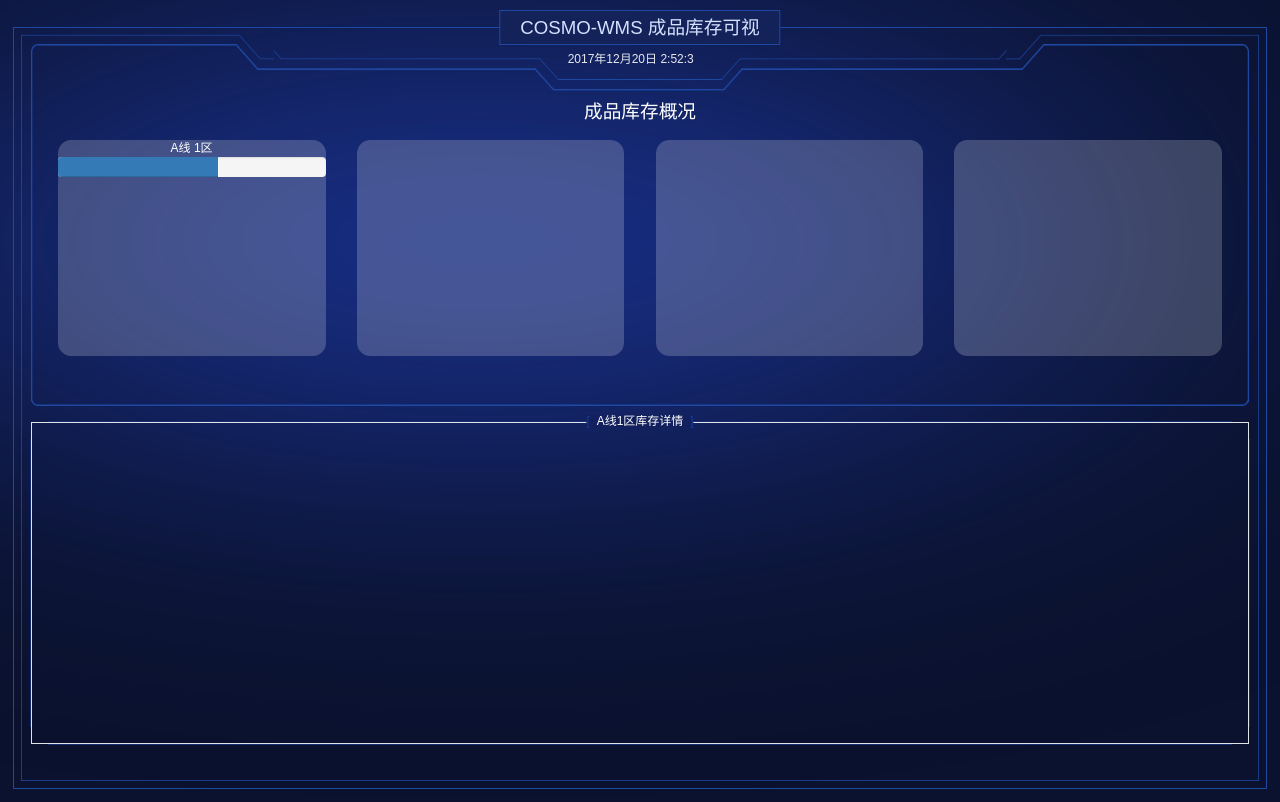
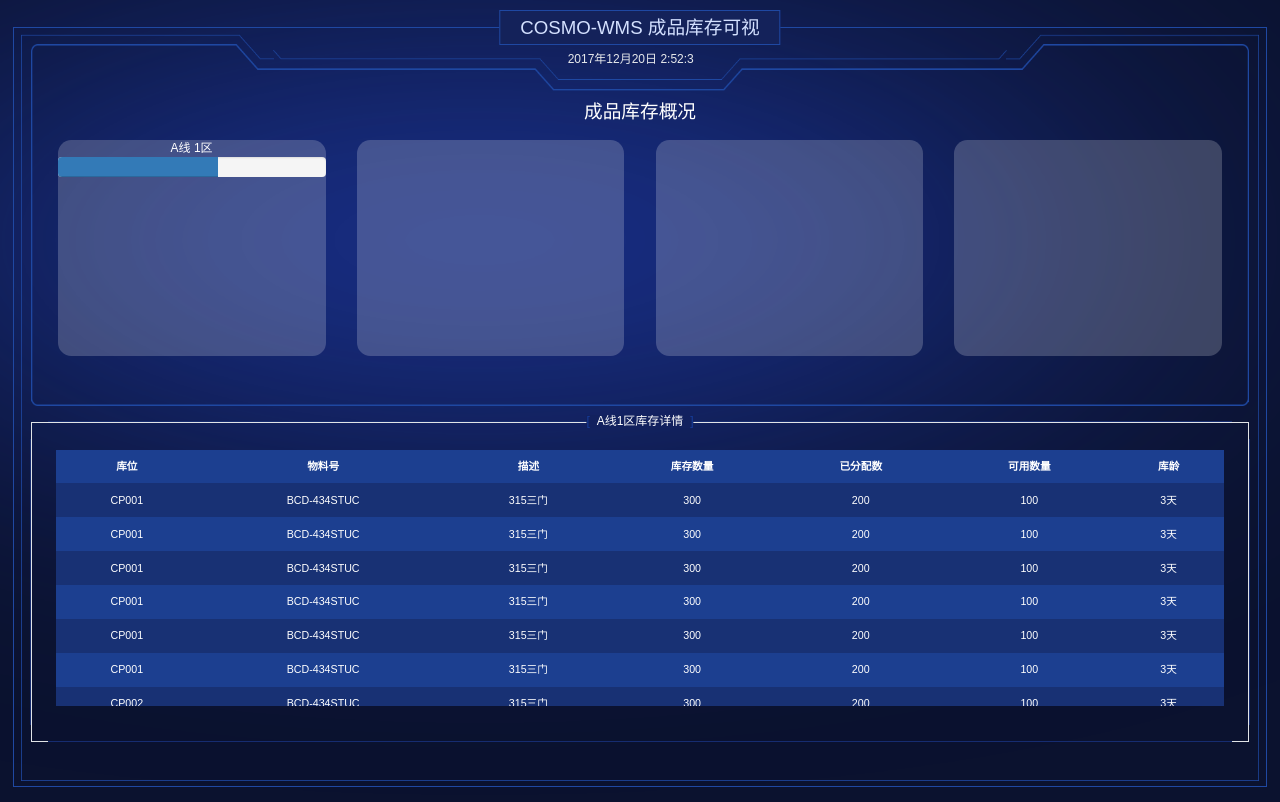
Before and after one commit to April-Ice/Work-day, a plain HTML site: page backView/product/stock/product_stock.html in a window 1280 px wide. Drawn offline with Linux system fonts and the light colour scheme.

Commit message:
relative下sroll问题

```diff
--- a/backView/product/stock/css/product_stock.css
+++ b/backView/product/stock/css/product_stock.css
@@ -168,6 +168,8 @@ body.proStock {
     padding: 0.2rem;
     padding-top: 0.4rem;
     box-sizing: border-box;
+    height: 100vh;
+    overflow: hidden;
 }
 
 
@@ -239,27 +241,31 @@ body.proStock {
     margin-bottom: .2rem;
 }
 
-.PSContent .topBox h3{
+.PSContent .topBox h3 {
     color: #fff;
     font-size: .28rem;
     line-height: 3;
     text-align: center;
     padding-top: .6rem;
 }
-.typeCon{
+
+.typeCon {
     display: flex;
     justify-content: space-between;
     width: 100%;
     padding: 0 .4rem;
 }
-.boxItem{
+
+.boxItem {
     text-align: center;
     color: #fff;
     width: 23%;
     height: 27vh;
-    background: rgba(255,255,255,.2);
+    background: rgba(255, 255, 255, .2);
     border-radius: .2rem;
 }
+
+
 /* //底部镶边内容框 */
 
 .PSContent .chartbox {
@@ -294,30 +300,9 @@ body.proStock {
     color: #fff;
     border: 1.6px solid #e1e4e7;
     width: 100%;
-    min-height: 40.3vh;
+    height: 40vh;
     position: relative;
     padding-bottom: .1rem;
-}
-
-.PSContent .bottomBox table {
-    width: 96%;
-    margin: .2rem auto;
-    margin-top: .4rem;
-    font-size: .16rem;
-}
-
-.PSContent .bottomBox table td,
-.PSContent .bottomBox table th {
-    padding: .14rem;
-    text-align: center;
-}
-
-.PSContent .bottomBox table tr:nth-child(2n+1) {
-    background: #1c3f90;
-}
-
-.PSContent .bottomBox table tr:nth-child(2n) {
-    background: #183174;
 }
 
 .bottomBox:before {
@@ -341,3 +326,41 @@ body.proStock {
     border-left: 1.6px solid #162c70;
     border-right: 1.6px solid #162c70;
 }
+
+.PSContent .bottomBox .scroll {
+    overflow-y: scroll;
+    height: 32vh;
+    position: relative;
+    z-index: 99;
+    width: 96%;
+    margin: .2rem auto;
+    margin-top: .4rem;
+    font-size: .16rem;
+}
+
+.scroll::-webkit-scrollbar {
+    width: 2px;
+    background-color: rgba(255, 255, 255, .2);
+}
+
+.detailTable {
+    width: 100%;
+    /* width: 96%;
+    margin: .2rem auto;
+    margin-top: .4rem;
+    font-size: .16rem; */
+}
+
+.detailTable td,
+.detailTable th {
+    padding: .14rem;
+    text-align: center;
+}
+
+.detailTable tr:nth-child(2n+1) {
+    background: #1c3f90;
+}
+
+.detailTable tr:nth-child(2n) {
+    background: #183174;
+}
--- a/backView/product/stock/product_stock.html
+++ b/backView/product/stock/product_stock.html
@@ -39,10 +39,82 @@
                 </div>
                 <div class="chartbox">
                     <div class="bottomBox">
-                        <div>
-
+                        <div class="scroll">
+                            <table class="detailTable">
+                                <tr>
+                                    <th>库位</th>
+                                    <th>物料号</th>
+                                    <th>描述</th>
+                                    <th>库存数量</th>
+                                    <th>已分配数</th>
+                                    <th>可用数量</th>
+                                    <th>库龄</th>
+                                </tr>
+                                <tr>
+                                    <td>CP001</td>
+                                    <td>BCD-434STUC</td>
+                                    <td>315三门</td>
+                                    <td>300</td>
+                                    <td>200</td>
+                                    <td>100</td>
+                                    <td>3天</td>
+                                </tr>
+                                <tr>
+                                    <td>CP001</td>
+                                    <td>BCD-434STUC</td>
+                                    <td>315三门</td>
+                                    <td>300</td>
+                                    <td>200</td>
+                                    <td>100</td>
+                                    <td>3天</td>
+                                </tr>
+                                <tr>
+                                    <td>CP001</td>
+                                    <td>BCD-434STUC</td>
+                                    <td>315三门</td>
+                                    <td>300</td>
+                                    <td>200</td>
+                                    <td>100</td>
+                                    <td>3天</td>
+                                </tr>
+                                <tr>
+                                    <td>CP001</td>
+                                    <td>BCD-434STUC</td>
+                                    <td>315三门</td>
+                                    <td>300</td>
+                                    <td>200</td>
+                                    <td>100</td>
+                                    <td>3天</td>
+                                </tr>
+                                <tr>
+                                    <td>CP001</td>
+                                    <td>BCD-434STUC</td>
+                                    <td>315三门</td>
+                                    <td>300</td>
+                                    <td>200</td>
+                                    <td>100</td>
+                                    <td>3天</td>
+                                </tr>
+                                <tr>
+                                    <td>CP001</td>
+                                    <td>BCD-434STUC</td>
+                                    <td>315三门</td>
+                                    <td>300</td>
+                                    <td>200</td>
+                                    <td>100</td>
+                                    <td>3天</td>
+                                </tr>
+                                <tr>
+                                    <td>CP002</td>
+                                    <td>BCD-434STUC</td>
+                                    <td>315三门</td>
+                                    <td>300</td>
+                                    <td>200</td>
+                                    <td>100</td>
+                                    <td>3天</td>
+                                </tr>
+                            </table>
                         </div>
-
                     </div>
                     <div class="chartitle chartitleC">
                         <span>[ </span>
```
